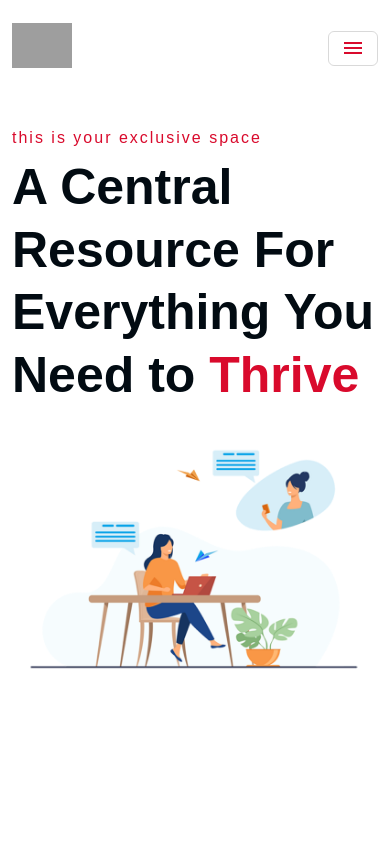
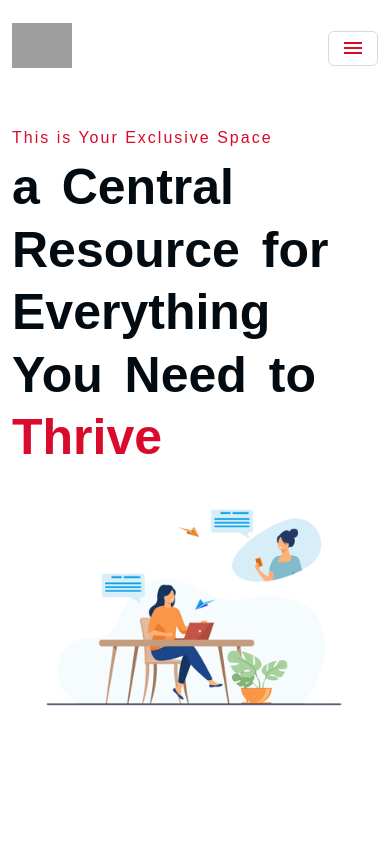
Before and after one commit to collinsasante/glamour-apps, a React (Vite) app: page / in a window 390 px wide. Shown: the top 844 px of the page. Built offline with nearby package versions, Linux system fonts and the light colour scheme; grey boxes are pictures that could not be loaded.

Commit message:
Revised Fonts and Colors 2

```diff
--- a/src/Components/Footer.jsx
+++ b/src/Components/Footer.jsx
@@ -134,17 +134,15 @@ const Footer = () => {
       {/* FOOTER-ALT */}
       <div className="footer-alt pt-3 pb-3">
         <div className="container">
-          <div className="row">
-            <div className="col-lg-12">
-              <div className="text-center">
-                <p className="mb-0 text-white">
-                  Copyright © {new Date().getFullYear()}. All Rights Reserved
-                </p>
-              </div>
-            </div>
+          <div className="d-flex justify-content-between align-items-center">
+            <p className="mb-0">
+              Copyright © {new Date().getFullYear()}. All Rights Reserved
+            </p>
+            <p className="mb-0">Terms and Conditions</p>
           </div>
         </div>
       </div>
+
       {/* END FOOTER-ALT */}
     </>
   );
--- a/src/Components/Home.jsx
+++ b/src/Components/Home.jsx
@@ -10,12 +10,12 @@ const Home = () => {
             <div className="home-heading">
               <h6 className="lh-sm">
                 <span className="text-primary">
-                  {" "}
-                  this is your exclusive space{" "}
+                  This is Your Exclusive Space
                 </span>
               </h6>
               <h1 className="lh-sm">
-                A Central Resource For Everything You Need to{" "}
+                a Central Resource for <br />
+                Everything You Need to <br />
                 <span className="text-primary">Thrive</span>
               </h1>
             </div>
@@ -34,10 +34,7 @@ const Home = () => {
         </div>
         {/* end row*/}
       </div>
-      {/*end container*/}
-
-      {/*end row*/}
-      {/*end container*/}
+      {/* end container */}
     </section>
   );
 };
--- a/src/assets/scss/_components.scss
+++ b/src/assets/scss/_components.scss
@@ -1,4 +1,3 @@
-// Kasy - Components
 // Styles for reusable UI components like buttons and avatars.
 
 // Import variables and Sass color module
--- a/src/assets/scss/_contact.scss
+++ b/src/assets/scss/_contact.scss
@@ -1,5 +1,3 @@
-// Kasy - Contact Section Styles
-
 // Import variables
 @use "variables" as v;
 
--- a/src/assets/scss/_footer.scss
+++ b/src/assets/scss/_footer.scss
@@ -1,5 +1,3 @@
-// Kasy - Footer Styles
-
 // Import variables
 @use "variables" as v;
 
@@ -24,7 +22,7 @@
       padding-right: 75px;
       padding-left: 15px;
       border-radius: 5px;
-      font-weight: 500;
+      font-weight: 200;
     }
     button {
       position: absolute;
@@ -52,5 +50,5 @@
 }
 
 .footer-alt {
-  background-color: v.$primary; // Primary color
+  background-color: v.$primary;
 }
--- a/src/assets/scss/_general.scss
+++ b/src/assets/scss/_general.scss
@@ -1,4 +1,3 @@
-// Kasy - General Styles
 // Contains global styles, typography, and utility classes that don't belong to specific components.
 
 // Import Google Fonts
--- a/src/assets/scss/_home.scss
+++ b/src/assets/scss/_home.scss
@@ -1,5 +1,3 @@
-// Kasy - Home Section Styles
-
 // Import variables and Sass color module
 @use "variables" as v;
 
@@ -11,6 +9,19 @@
     font-size: 50px;
     font-weight: 600;
   }
+
+  // ==== START: Added/Modified for Home Screen Image Size ====
+  // Adjust these values to control the size of your main home screen image.
+  // Assuming your main home screen image uses the class 'home-main-image'
+  // (or you can apply this directly to 'img' if it's the only image)
+  .home-img {
+    max-width: 70%; // Decreased image size to 70%
+    height: auto; // Maintain aspect ratio
+    display: block; // Ensures proper block-level behavior for width/margin
+    margin: 0 auto; // Centers the image horizontally
+  }
+  // ==== END: Added/Modified for Home Screen Image Size ====
+
   .home-btn {
     margin-top: 30px;
     .btn {
@@ -75,7 +86,7 @@
   left: 0;
   i {
     background: v.$white;
-    border: 1px solid v.$primary; // Primary color border
+    border: 1px solid v.$primary;
     height: 50px;
     width: 50px;
     margin: 0 auto;
@@ -95,6 +106,6 @@
 @media (max-width: 1200px) {
   .home .home-img {
     height: auto;
-    max-width: 100%;
+    max-width: 70%;
   }
 }
--- a/src/assets/scss/_menu.scss
+++ b/src/assets/scss/_menu.scss
@@ -1,5 +1,3 @@
-// Kasy - Navbar/Menu Styles
-
 // Import variables and Sass color module
 @use "variables" as v;
 
--- a/src/assets/scss/_project-card.scss
+++ b/src/assets/scss/_project-card.scss
@@ -1,4 +1,3 @@
-// Kasy - Project Card Styles
 // Styles for your project display cards, using modern design principles.
 
 // Import variables
--- a/src/assets/scss/_variables.scss
+++ b/src/assets/scss/_variables.scss
@@ -1,4 +1,3 @@
-// Kasy - Variables
 // This file defines your core color palette and other global variables.
 
 // Primary Colors
--- a/src/assets/scss/style.scss
+++ b/src/assets/scss/style.scss
@@ -1,4 +1,4 @@
-/* Template Name: Kasy
+/* Template Name:
    File Description: Main SCSS file for the Kasy template
    This file imports all partials and handles global configurations.
 */
```
Also changed, not shown: src/assets/css/style.min.css.
